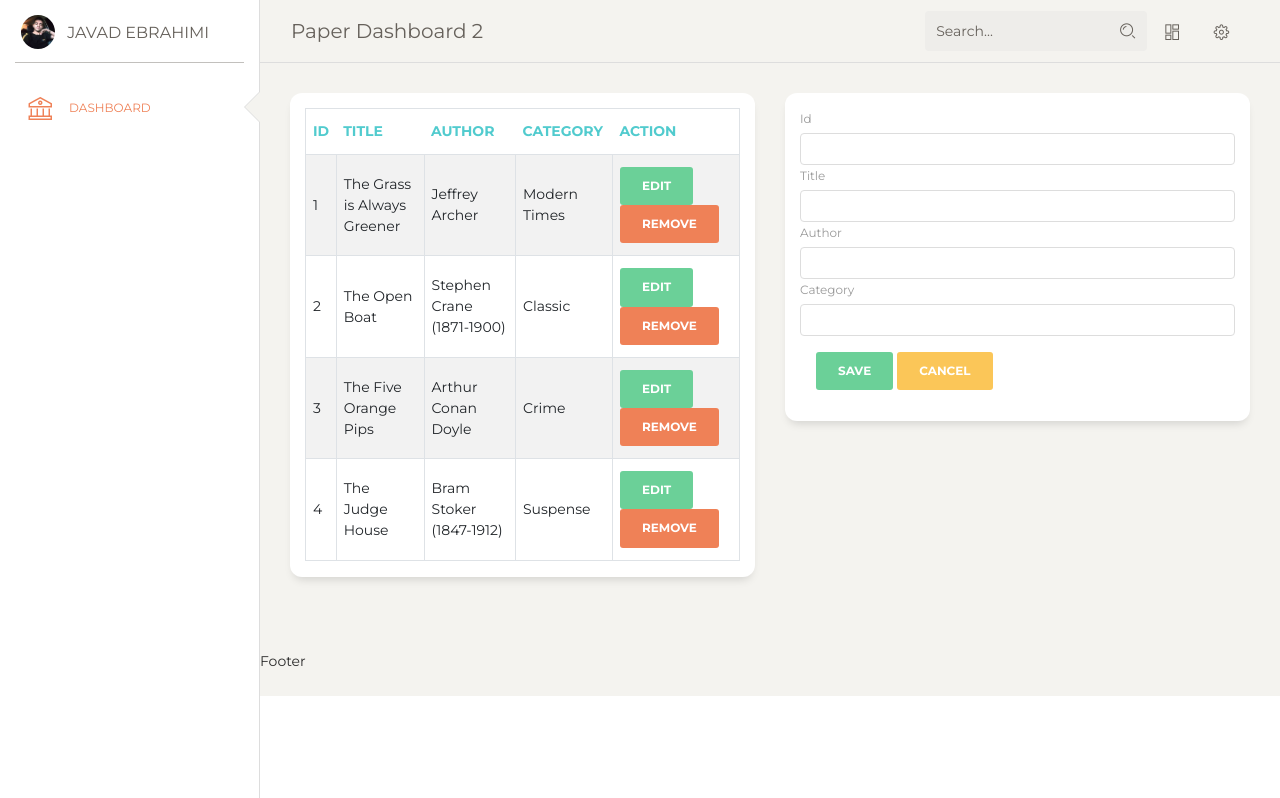
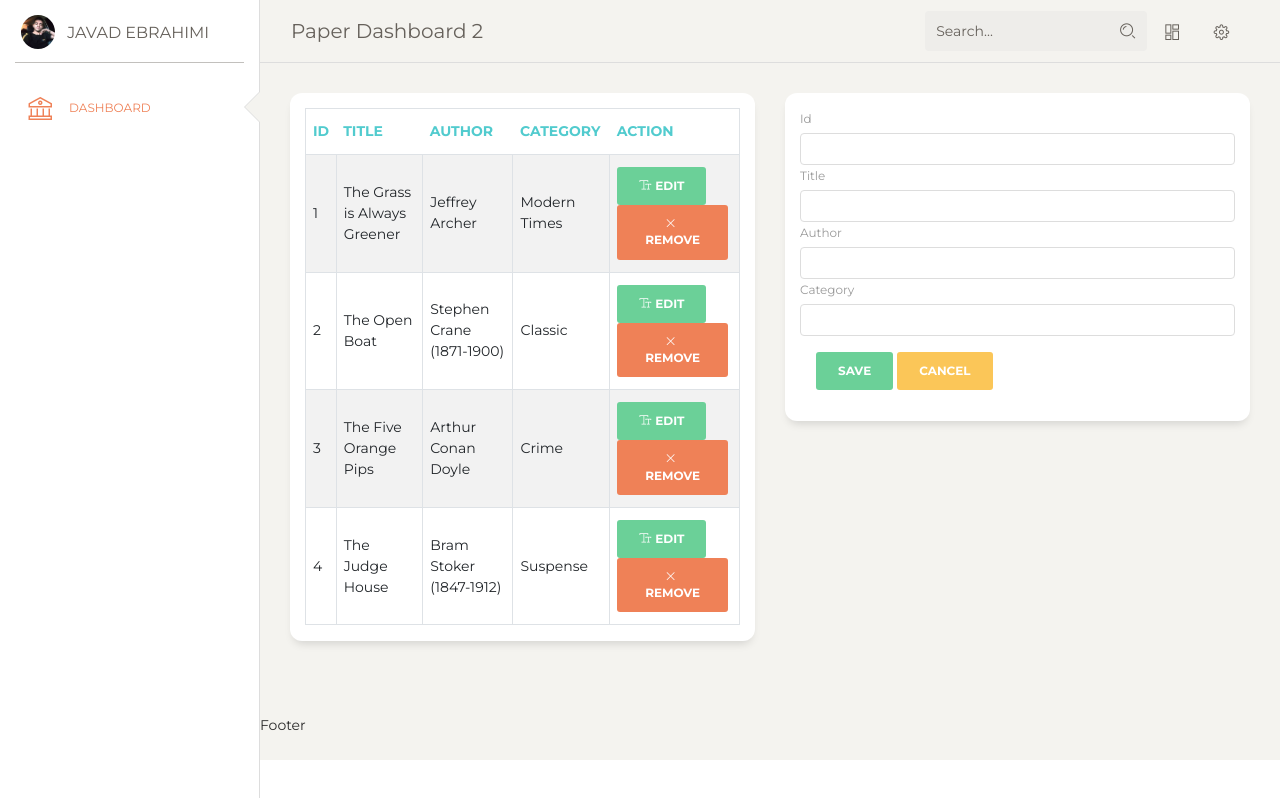
Before and after one commit to javadebrahimi68/sample03, a React (Create React App) app: page / in a window 1280 px wide. Built offline with nearby package versions, Linux system fonts and the light colour scheme.

Commit message:
book info icon
change icon

```diff
--- a/src/components/BookList/bookInfo.js
+++ b/src/components/BookList/bookInfo.js
@@ -1,6 +1,6 @@
 import React from 'react'
 
-export const bookInfo = ({books,editBook,removeBook}) => {
+export const bookInfo = ({ books, editBook, removeBook }) => {
 
     return (
         <div className="col-md-6">
@@ -27,8 +27,9 @@ export const bookInfo = ({books,editBook,removeBook}) => {
                                             <td>{item.author}</td>
                                             <td>{item.cat}</td>
                                             <td>
-                                        <button className='btn btn-success mr-1' onClick={()=>editBook(item.id)}>Edit</button>
-                                        <button className='btn btn-danger mr-1'onClick={()=>removeBook(item.id)}>Remove</button>
+                                                <button className='btn btn-success mr-1' onClick={() => editBook(item.id)}>      <i className= "nc-icon nc-caps-small mr-1"></i>Edit</button>
+                                                <button className='btn btn-danger mr-1 ' onClick={() => removeBook(item.id)}> <i className=" nc-icon nc-simple-remove mr-1"></i>Remove</button>
+
                                             </td>
                                         </tr>)
                                 })
```
Lines whose indentation alone changed are shown as unchanged.
